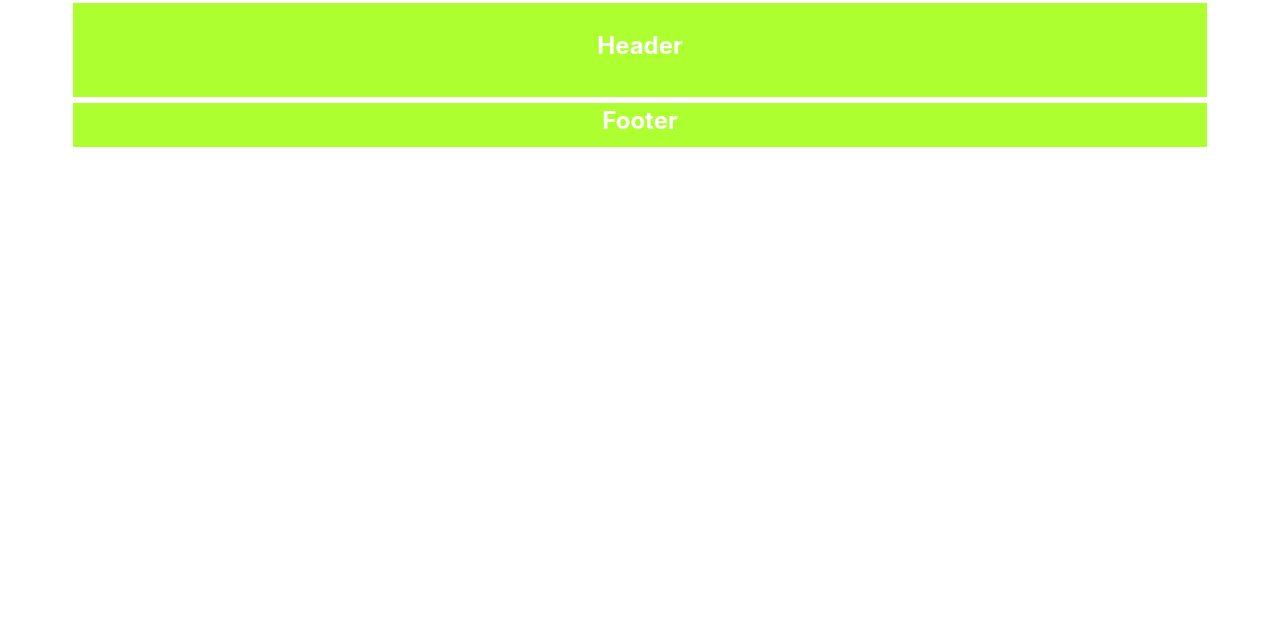
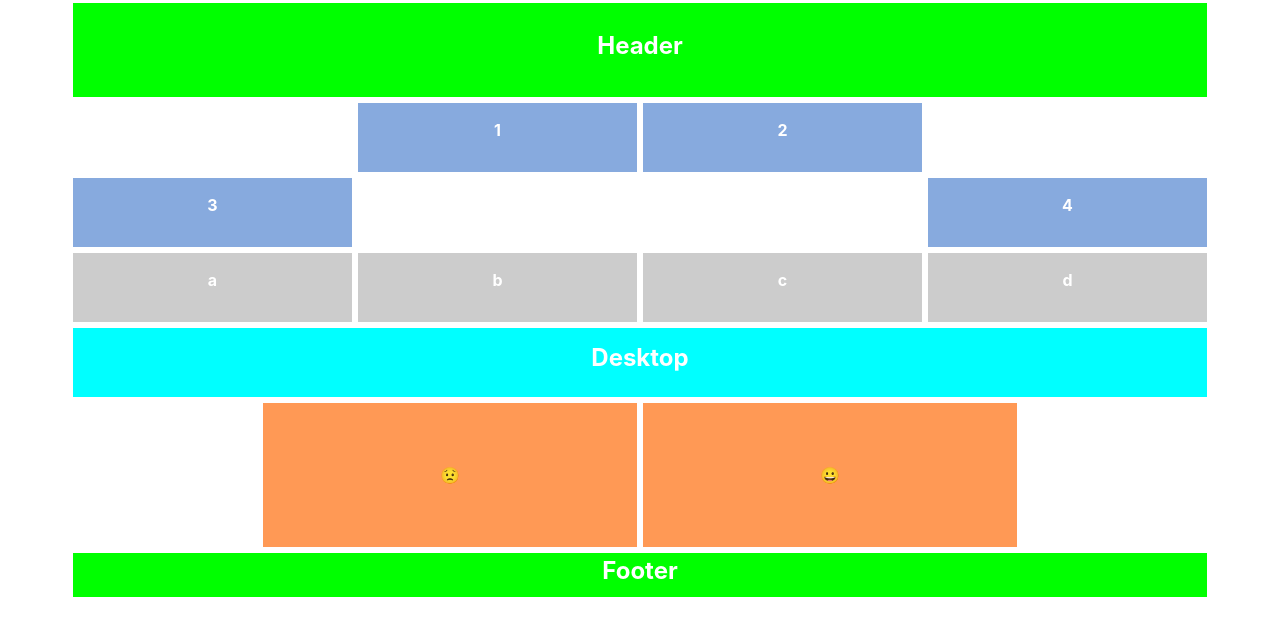
Before and after one commit to Pfriasf/Bootstrap, a plain HTML site: page exercises/2/index.html in a window 1280 px wide. Drawn offline with nearby package versions, Linux system fonts and the light colour scheme.

Commit message:
Exercise finished

```diff
--- a/exercises/2/css/style.css
+++ b/exercises/2/css/style.css
@@ -1,13 +1,17 @@
 div[class*="col"] {
   border: 3px solid white;
+  display: flex;
+  justify-content: center;
+  align-items: center;
 }
 
-h4 {
+h4,
+p {
   color: white;
   font-weight: bold;
 }
 .verde {
-  background-color: greenyellow;
+  background-color: #00ff00;
   height: 100px;
 }
 
@@ -15,8 +19,9 @@ h4 {
   background-color: red;
 }
 
-.blanco {
-  background-color: white;
+.gris {
+  background-color: #cccccc;
+  height: 75px;
 }
 
 .morado {
@@ -25,12 +30,17 @@ h4 {
 }
 
 .naranja {
-  background-color: orange;
+  background-color: #ff9955;
   height: 150px;
 }
 
 .azul {
-  background-color: blue;
+  background-color: #87aade;
+  height: 75px;
+}
+
+.azul-claro {
+  background-color: #00ffff;
   height: 75px;
 }
 
--- a/exercises/2/index.html
+++ b/exercises/2/index.html
@@ -19,20 +19,103 @@
       <!--First row-->
       <div class="row">
         <div
-          class="col-12 verde d-flex align-items-center justify-content-center"
+          class="col-12 verde"
         >
           <h4>Header</h4>
         </div>
       </div>
-
-      <!--third row-->
       <div class="row">
         <div
-          id="third-row"
-          class="col-12 verde d-flex align-items-center justify-content-center"
+          class="col-6 col-sm-3 col-md-3 offset-md-3  azul"
         >
-          <h4>Footer</h4>
+          <p>1</p>
         </div>
+        <div
+          class="col-6 col-sm-3  azul"
+        >
+          <p>2</p>
+        </div>
+        <div class="d-none d-md-block col-sm-3"></div>
+        <div
+          class="col-6 col-sm-3 d-flex  azul"
+        >
+          <p>3</p>
+        </div>
+        <div
+          class="col-6 col-sm-3 col-md-3 offset-md-6 azul"
+        >
+          <p>4</p>
+        </div>
+      </div>
+      <div class="row">
+        <div
+          class="d-none d-sm-flex d-md-none col-sm-12  azul-claro"
+        >
+          <h4>Tablet</h4>
+        </div>
+      </div>
+      <div class="row">
+        <div
+          class="col-6 col-sm-3 col-md-3 d-flex  gris"
+        >
+          <p>a</p>
+        </div>
+        <div
+          class="col-6 col-sm-3 d-flex  gris"
+        >
+          <p>b</p>
+        </div>
+
+        <div
+          class="col-6 col-sm-3 d-flex  gris"
+        >
+          <p>c</p>
+        </div>
+        <div
+          class="col-6 col-sm-3 col-md-3 d-flex  gris"
+        >
+          <p>d</p>
+        </div>
+      </div>
+      <div class="row">
+        <div
+          class="d-none d-md-flex col-sm-12 azul-claro"
+        >
+          <h4>Desktop</h4>
+        </div>
+      </div>
+
+      <div class="row">
+        <div
+          class="d-flex d-sm-none col-sm-12 azul-claro"
+        >
+          <h4>Mobile</h4>
+        </div>
+      </div>
+
+      <div class="row d-flex justify-content-center">
+        <div
+          class="d-none d-sm-flex col-12 col-sm-6 col-md-4 naranja"
+        >
+          😟
+        </div>
+        <div
+          class="col-12 col-sm-6 col-md-4  naranja"
+        >
+          😀
+        </div>
+      </div>
+
+
+
+
+    <!--third row-->
+    <div class="row">
+      <div
+        id="third-row"
+        class="d-none d-sm-flex col-sm-12 verde"
+      >
+        <h4>Footer</h4>
       </div>
     </div>
   </body>
```
